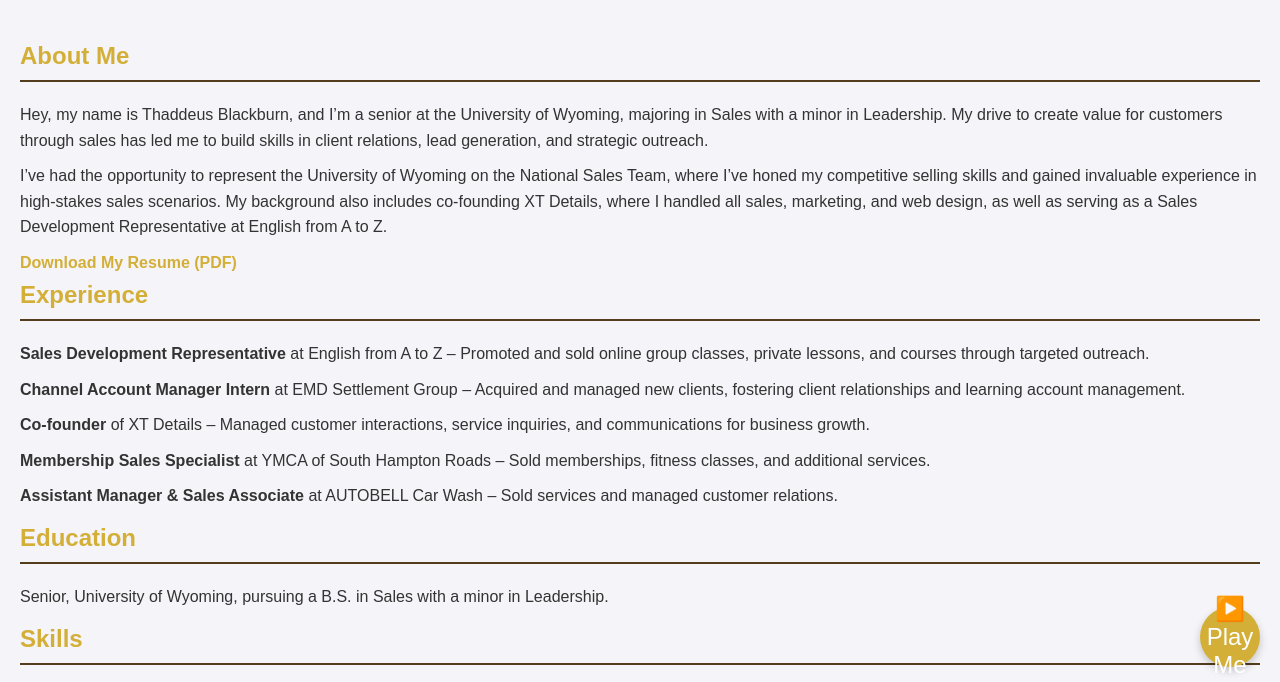
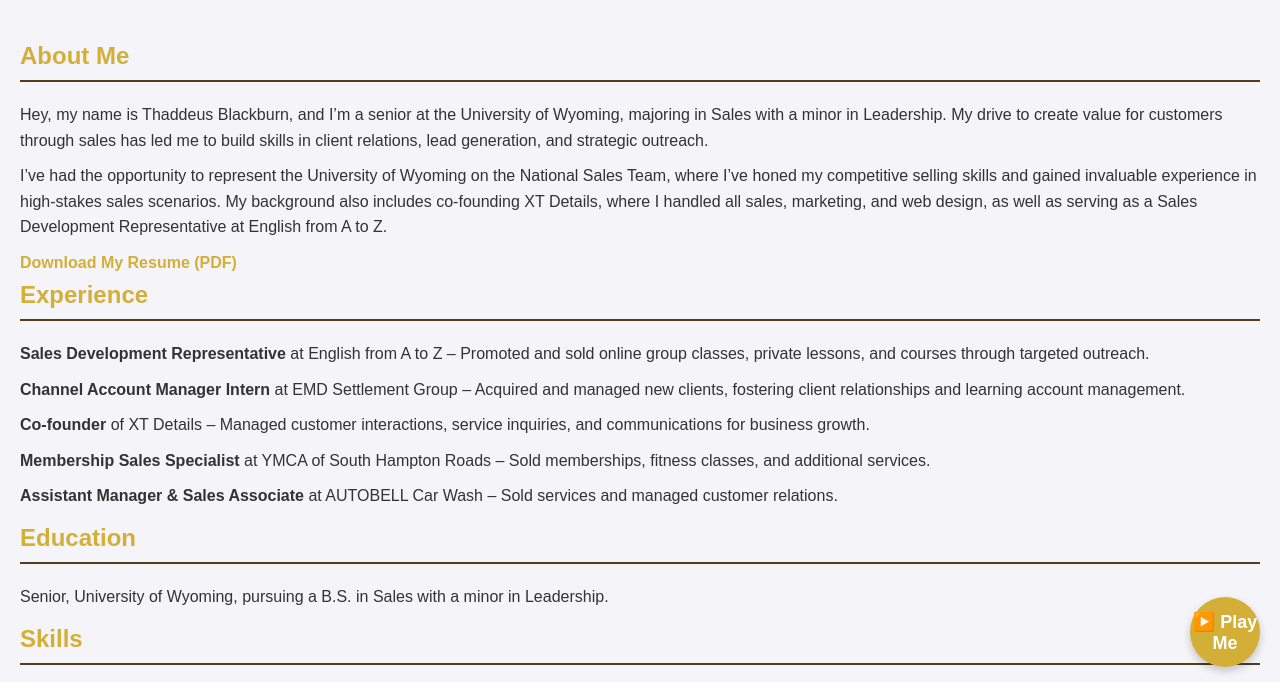
Before and after one commit to Willpatpost/Thaddeus-Blackburn, a plain HTML site: page index.html in a window 1280 px wide. Shown: the part 113-795 px from the top of the page. Drawn offline with Linux system fonts and the light colour scheme.

Commit message:
Update styles.css

```diff
--- a/styles.css
+++ b/styles.css
@@ -150,9 +150,10 @@ footer p {
   right: 20px;
   background-color: #D4AF37; /* Gold */
   color: #fff;
-  font-size: 24px;
-  width: 60px;
-  height: 60px;
+  font-size: 18px;
+  font-weight: bold;
+  width: 70px;
+  height: 70px;
   border-radius: 50%;
   border: none;
   cursor: pointer;
@@ -160,6 +161,7 @@ footer p {
   display: flex;
   align-items: center;
   justify-content: center;
+  text-align: center;
 }
 
 #open-roleplay:hover {
```
